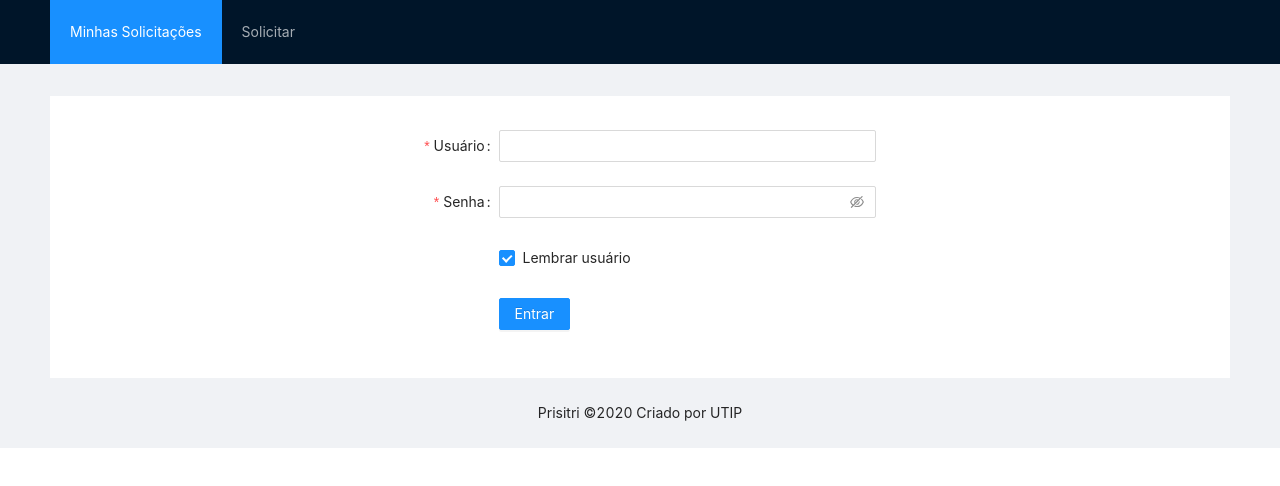
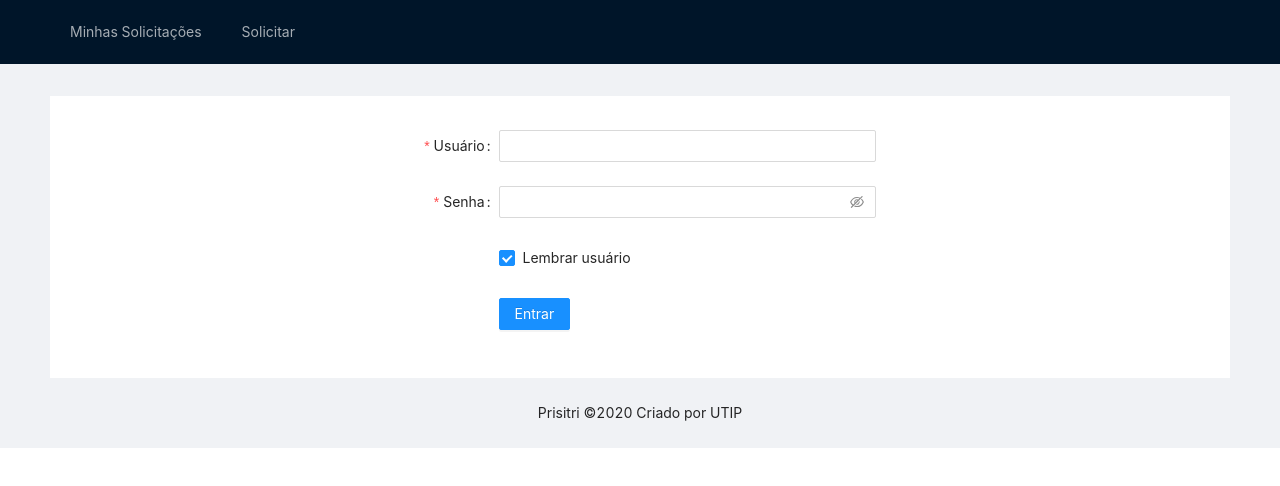
Before and after one commit to soslaio/prisitri-web, a React (Create React App) app: page /login in a window 1280 px wide. Shown: the top 486 px of the page. Built offline with nearby package versions, Linux system fonts and the light colour scheme.

Commit message:
fix: marcação correta do menu de acordo com a página

```diff
--- a/src/components/Header/header.js
+++ b/src/components/Header/header.js
@@ -1,6 +1,6 @@
 
-import React from 'react';
-import { Link } from 'react-router-dom';
+import React, { useEffect, useState } from 'react';
+import { Link, useLocation } from 'react-router-dom';
 import { Layout, Menu } from 'antd';
 
 import UserMenu from '../../components/UserMenu/userMenu';
@@ -10,6 +10,15 @@ const { Header } = Layout;
 
 
 export default function () {
+
+    const location = useLocation();
+    const [selectedKeys, setSelectedKeys] = useState(null);
+
+    useEffect(() => {
+        const selectedKey = location.pathname != '/' ? location.pathname.replace('/', '') : 'home';
+        setSelectedKeys(selectedKey);
+    }, [location]);
+
     return (
         <Header>
             <div className="logo" />
@@ -17,13 +26,13 @@ export default function () {
                 <CompanySelect />
                 <UserMenu />
             </div>
-            <Menu theme="dark" mode="horizontal" defaultSelectedKeys={['1']}>
-                <Menu.Item key="1">
+            <Menu theme="dark" mode="horizontal" selectedKeys={selectedKeys}>
+                <Menu.Item key="home">
                     <Link to="/">
                         Minhas Solicitações
                     </Link>
                 </Menu.Item>
-                <Menu.Item key="2">
+                <Menu.Item key="solicitar">
                     <Link to="/solicitar">
                         Solicitar
                     </Link>
```
